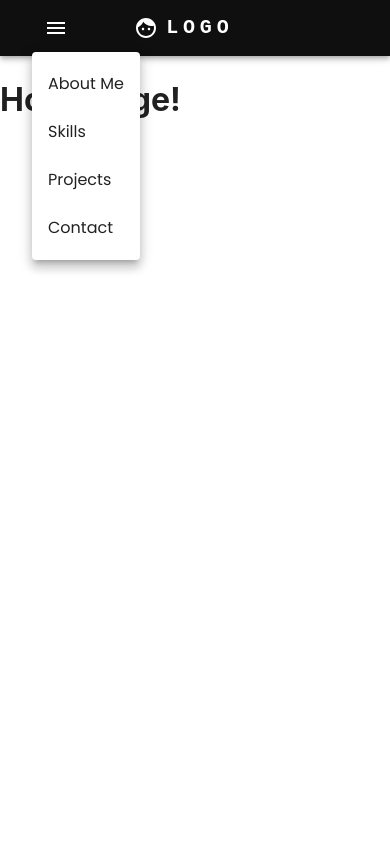
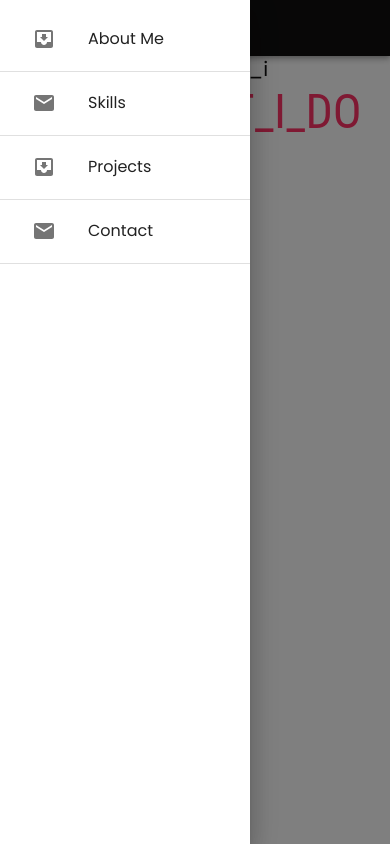
Before and after one commit to FrancoAguirre644/my-portfolio, a React (Create React App) app: page / in a window 390 px wide. Both pictures are taken after a click on the button 56 px from the left and 28 px from the top of the page. Built offline with nearby package versions, Linux system fonts and the light colour scheme.

Commit message:
Add responsive sidebar

```diff
--- a/package.json
+++ b/package.json
@@ -14,6 +14,7 @@
     "@types/node": "^16.11.47",
     "@types/react": "^18.0.15",
     "@types/react-dom": "^18.0.6",
+    "framer-motion": "^6.5.1",
     "react": "^18.2.0",
     "react-dom": "^18.2.0",
     "react-router-dom": "^6.3.0",
--- a/src/components/navbar/Navbar.tsx
+++ b/src/components/navbar/Navbar.tsx
@@ -2,46 +2,15 @@ import * as React from 'react';
 import AppBar from '@mui/material/AppBar';
 import Box from '@mui/material/Box';
 import Toolbar from '@mui/material/Toolbar';
-import IconButton from '@mui/material/IconButton';
 import Typography from '@mui/material/Typography';
-import Menu from '@mui/material/Menu';
-import MenuIcon from '@mui/icons-material/Menu';
 import Container from '@mui/material/Container';
 import Button from '@mui/material/Button';
-import MenuItem from '@mui/material/MenuItem';
 import FaceIcon from '@mui/icons-material/Face';
+import Sidebar from './Sidebar';
 import { Link } from 'react-router-dom';
-
-const pages = [
-  {
-    title: 'About Me',
-    href: '/about'
-  },
-  {
-    title: 'Skills',
-    href: '/skills'
-  },
-  {
-    title: 'Projects',
-    href: '/projects'
-  },
-  {
-    title: 'Contact',
-    href: '/contact'
-  }
-];
+import { menu } from '../../data/menu-helper';
 
 const Navbar: React.FC = () => {
-
-  const [anchorElNav, setAnchorElNav] = React.useState<null | HTMLElement>(null);
-
-  const handleOpenNavMenu = (event: React.MouseEvent<HTMLElement>) => {
-    setAnchorElNav(event.currentTarget);
-  };
-
-  const handleCloseNavMenu = () => {
-    setAnchorElNav(null);
-  };
 
   return (
     <AppBar position="static">
@@ -69,41 +38,9 @@ const Navbar: React.FC = () => {
           </Link>
 
           <Box sx={{ flexGrow: 1, display: { xs: 'flex', md: 'none' } }}>
-            <IconButton
-              size="large"
-              aria-label="account of current user"
-              aria-controls="menu-appbar"
-              aria-haspopup="true"
-              onClick={handleOpenNavMenu}
-              color="inherit"
-            >
-              <MenuIcon />
-            </IconButton>
-            <Menu
-              id="menu-appbar"
-              anchorEl={anchorElNav}
-              anchorOrigin={{
-                vertical: 'bottom',
-                horizontal: 'left',
-              }}
-              keepMounted
-              transformOrigin={{
-                vertical: 'top',
-                horizontal: 'left',
-              }}
-              open={Boolean(anchorElNav)}
-              onClose={handleCloseNavMenu}
-              sx={{
-                display: { xs: 'block', md: 'none' },
-              }}
-            >
-              {pages.map((page) => (
-                <MenuItem key={page.title} onClick={handleCloseNavMenu}>
-                  <Typography textAlign="center">{page.title}</Typography>
-                </MenuItem>
-              ))}
-            </Menu>
+            <Sidebar/>
           </Box>
+
           <FaceIcon sx={{ display: { xs: 'flex', md: 'none' }, mr: 1 }} />
           <Typography
             variant="h5"
@@ -125,17 +62,23 @@ const Navbar: React.FC = () => {
           </Typography>
           <Box flexGrow={1} />
           <Box sx={{ flexGrow: 0, display: { xs: 'none', md: 'flex' } }}>
-            {pages.map((page) => (
-              <Link to={page.href} style={{ textDecoration: 'none' }}>
-                <Button
-                  key={page.title}
-                  onClick={handleCloseNavMenu}
-                  sx={{ my: 2, color: 'white', display: 'block' }}
-                >
-                  {page.title}
-                </Button>
-              </Link>
-            ))}
+            {
+              menu.map((item, index) => (
+                <Link key={index} to={item.url} style={{ textDecoration: 'none' }}>
+                  <Button
+                    key={item.title}
+                    sx={{
+                      my: 2, color: 'white', display: 'block' ,
+                      ":hover": {
+                        color: 'secondary.main',
+                      },
+                    }}
+                  >
+                    {item.title}
+                  </Button>
+                </Link>
+              )
+            )}
           </Box>
         </Toolbar>
       </Container>
--- /dev/null
+++ b/src/components/navbar/Sidebar.tsx
@@ -0,0 +1,81 @@
+import * as React from 'react';
+import Box from '@mui/material/Box';
+import Drawer from '@mui/material/Drawer';
+import List from '@mui/material/List';
+import Divider from '@mui/material/Divider';
+import ListItem from '@mui/material/ListItem';
+import ListItemButton from '@mui/material/ListItemButton';
+import ListItemIcon from '@mui/material/ListItemIcon';
+import ListItemText from '@mui/material/ListItemText';
+import InboxIcon from '@mui/icons-material/MoveToInbox';
+import MailIcon from '@mui/icons-material/Mail';
+import { IconButton } from '@mui/material';
+import MenuIcon from '@mui/icons-material/Menu';
+import { menu } from '../../data/menu-helper';
+import { Link } from 'react-router-dom';
+
+const Sidebar: React.FC = () => {
+
+  const [open, setOpen] = React.useState<boolean>(false);
+
+  const toggleDrawer = (open: boolean) => (event: React.KeyboardEvent | React.MouseEvent) => {
+    if (
+      event.type === 'keydown' &&
+      ((event as React.KeyboardEvent).key === 'Tab' ||
+        (event as React.KeyboardEvent).key === 'Shift')
+    ) {
+      return;
+    }
+    setOpen(open);
+  };
+
+  const list = () => (
+    <Box
+      sx={{ width: 250 }}
+      role="presentation"
+      onClick={toggleDrawer(false)}
+      onKeyDown={toggleDrawer(false)}
+    >
+      <List>
+        {
+          menu.map((item, index) => (
+            <Link key={index} to={item.url} style={{ textDecoration: 'none' }}>
+              <ListItem key={index}>
+                <ListItemButton>
+                  <ListItemIcon>
+                    {index % 2 === 0 ? <InboxIcon /> : <MailIcon />}
+                  </ListItemIcon>
+                  <ListItemText primary={item.title} />
+                </ListItemButton>
+              </ListItem>
+              <Divider />
+            </Link>
+          )
+        )}
+      </List>
+    </Box>
+  );
+
+  return (
+    <>
+      <IconButton
+        size="large"
+        aria-controls="menu-appbar"
+        aria-haspopup="true"
+        color="inherit"
+        onClick={toggleDrawer(true)}
+      >
+        <MenuIcon />
+      </IconButton>
+      <Drawer
+        anchor={'left'}
+        open={open}
+        onClose={toggleDrawer(false)}
+      >
+        {list()}
+      </Drawer>
+    </>
+  );
+}
+
+export default Sidebar;
--- /dev/null
+++ b/src/data/menu-helper.ts
@@ -0,0 +1,18 @@
+export const menu = [
+    {
+        title: 'About Me',
+        url: '/about'
+    },
+    {
+        title: 'Skills',
+        url: '/skills'
+    },
+    {
+        title: 'Projects',
+        url: '/projects'
+    },
+    {
+        title: 'Contact',
+        url: '/contact'
+    }
+];
--- a/src/layouts/MainLayout.tsx
+++ b/src/layouts/MainLayout.tsx
@@ -1,4 +1,4 @@
-import { Box } from '@mui/material';
+import { Box, Container } from '@mui/material';
 import Navbar from '../components/navbar/Navbar';
 
 interface MainLayoutProps {
--- a/src/pages/HomePage.tsx
+++ b/src/pages/HomePage.tsx
@@ -1,11 +1,84 @@
-import { MainLayout } from '../layouts/MainLayout';
+import React from "react";
+import { motion, useAnimation } from "framer-motion";
+import { Button } from "@mui/material";
+import Typography from '../components/Typography';
+import { MainLayout } from "../layouts/MainLayout";
+import { Link } from "react-router-dom";
 
 const HomePage: React.FC = () => {
+
+    const controls = useAnimation();
+
     return (
         <MainLayout>
-            <h1>HomePage!</h1>
+                <Typography
+                    component={motion.div}
+                    animate={controls}
+                    custom={0}
+                    color="primary"
+                    variant="h5"
+                    style={{ marginBottom: "0px" }}
+                >
+                    home_welcome
+                    <motion.div
+                        style={{ display: "inline-block" }}
+                        animate={{ rotate: [50, 90, 50] }}
+                        transition={{ repeat: Infinity, duration: 1.4, repeatDelay: 0.7 }}
+                    >
+                        👋
+                    </motion.div>
+                    home_i
+                </Typography>
+                <motion.div animate={controls} custom={1}>
+                </motion.div>
+                <Typography
+                    component={motion.p}
+                    animate={controls}
+                    custom={2}
+                    variant="h2"
+                    color="secondary"
+                >
+                    home_what_i_do
+                </Typography>
+                <Typography
+                    component={motion.p}
+                    animate={controls}
+                    custom={3}
+                    variant="body2"
+                    color="initial"
+                    style={{ marginBottom: "0" }}
+                >
+                    home_job
+                </Typography>
+                <Typography
+                    component={motion.p}
+                    animate={controls}
+                    custom={4}
+                    variant="body1"
+                    color="initial"
+                    style={{ marginBottom: "30px" }}
+                >
+                    home_location
+                </Typography>
+                <motion.div animate={controls} custom={5}>
+                    <Link to="/contact">
+                        <Button
+                            sx={{
+                                border: '4px solid currentColor',
+                                borderRadius: 0,
+                                height: 'auto',
+                                py: 1,
+                                px: 5,
+                            }}
+                        >
+                            <Typography variant="h6" component="span">
+                                Get in touch
+                            </Typography>
+                        </Button>
+                    </Link>
+                </motion.div>
         </MainLayout>
-    )
-}
+    );
+};
 
 export default HomePage;
--- a/src/pages/ProjectsPage.tsx
+++ b/src/pages/ProjectsPage.tsx
@@ -58,7 +58,7 @@ const ImageIconButton = styled(ButtonBase)(({ theme }) => ({
 const ProjectsPage: React.FC = () => {
     return (
         <MainLayout>
-            <Container component="section" sx={{ m: 4 }}>
+            <Container component="section" sx={{ p: 4 }}>
                 <Typography variant="h4" marked="center" align="center" component="h2">
                     For all tastes and all desires
                 </Typography>
--- a/src/types.ts
+++ b/src/types.ts
@@ -3,3 +3,8 @@ export interface Skill {
     title: string,
     type: string,
 }
+
+export interface Menu {
+    url: string,
+    title: string,
+}
```
Also changed, not shown: src/data/index.ts (line endings or trailing spaces), 1 other file (tests, documents, lock files or other folders).
